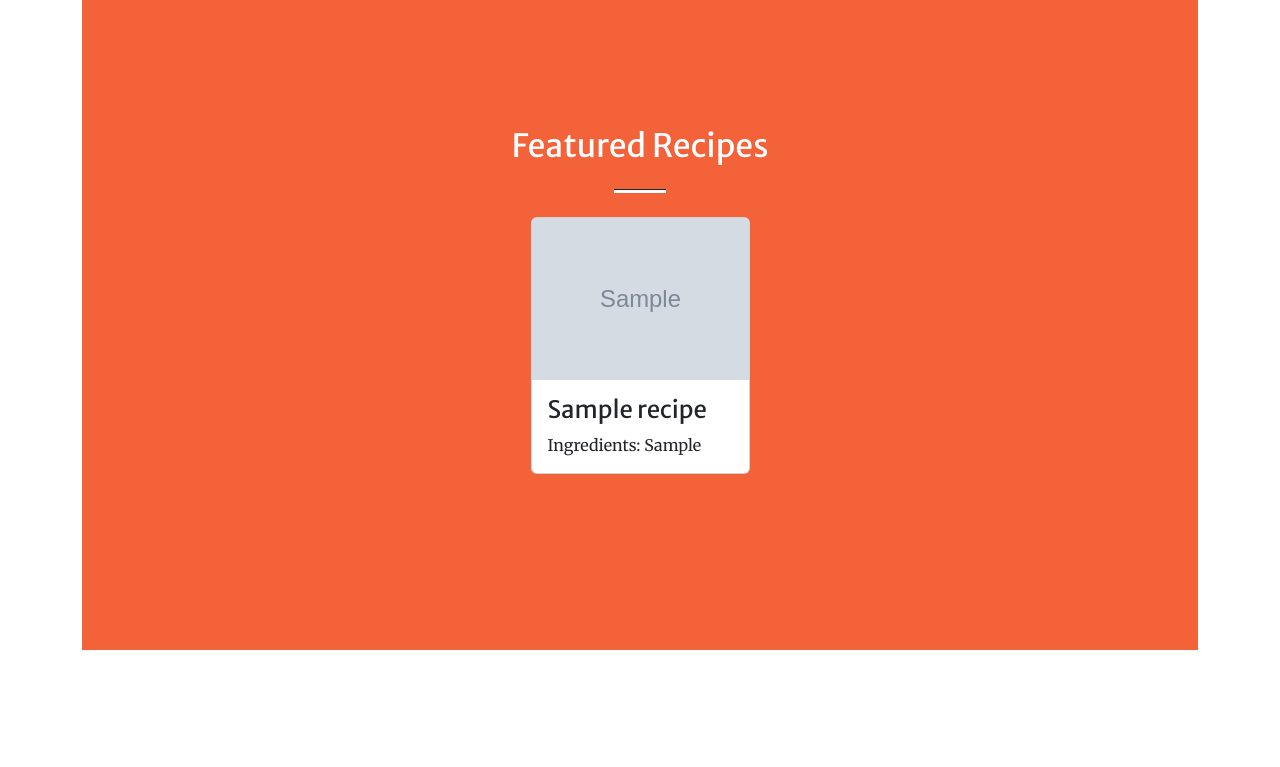
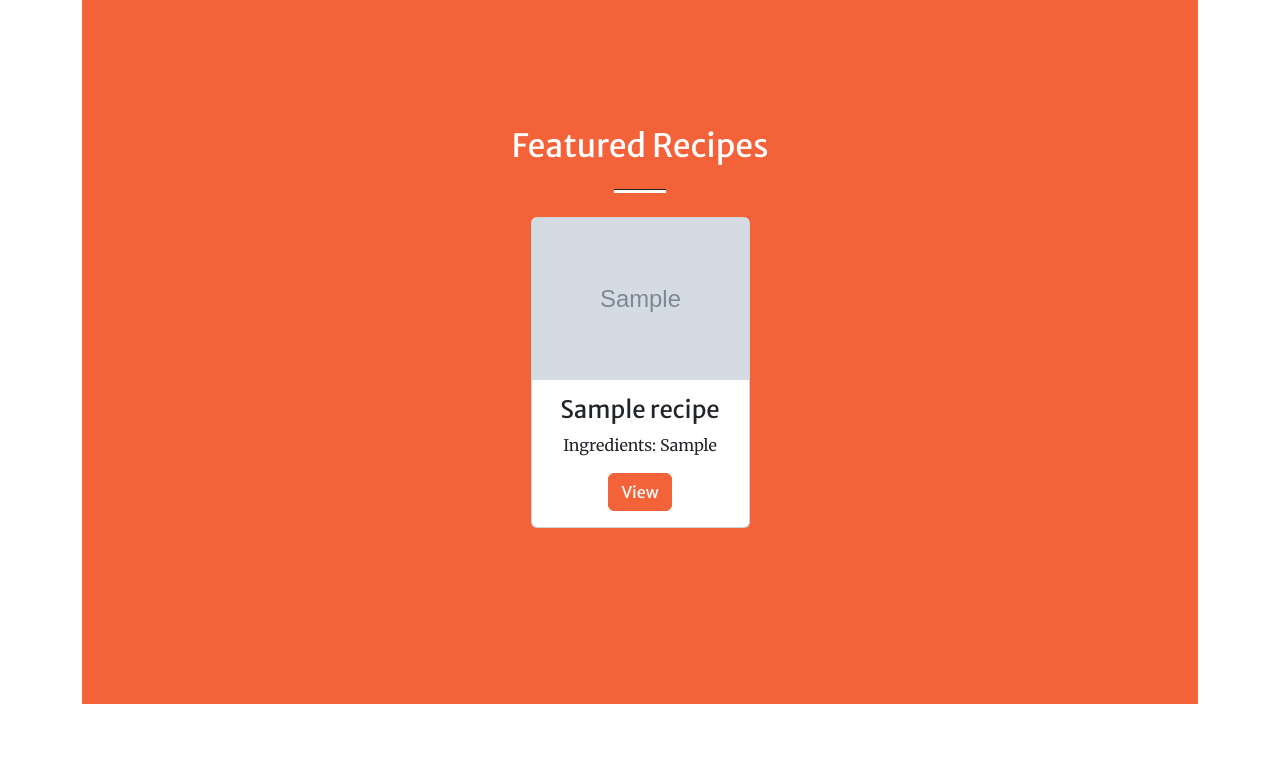
Before and after one commit to hpatnadeeshan/MS-3, a Flask app: template recipehub/templates/index.html in a window 1280 px wide. Shown: the part 801-1568 px from the top of the page. Run offline with Flask 3, Linux system fonts and the light colour scheme; the template is opened without the code that fills it: values that come from a table or form of the project are taken from there, others are empty; tables that the repository leaves empty hold one stand-in row (values such as "Sample post"); grey boxes marked "Sample" are stand-in pictures; some libraries are stand-ins or nearby versions.

Commit message:
added view buttons to cards

```diff
--- a/recipehub/templates/index.html
+++ b/recipehub/templates/index.html
@@ -43,9 +43,10 @@
                 <div class="col-lg-3 col-md-6 mb-5">
                     <div class="card h-100">
                         <img class="card-img-top" src="{{ recipe.image_link }}" alt="{{ recipe.recipe_name }} Image">
-                        <div class="card-body">
+                        <div class="card-body text-center">
                             <h4 class="card-title">{{ recipe.recipe_name }}</h4>
                             <p class="card-text">Ingredients: {{ recipe.ingredients }}</p>
+                            <a href="" class="btn btn-primary">View</a>
                         </div>
                     </div>
                 </div>
```
